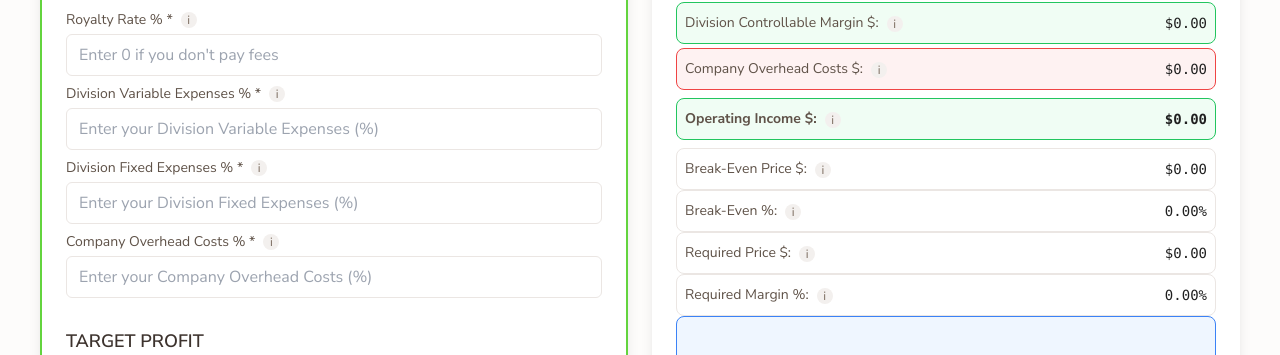
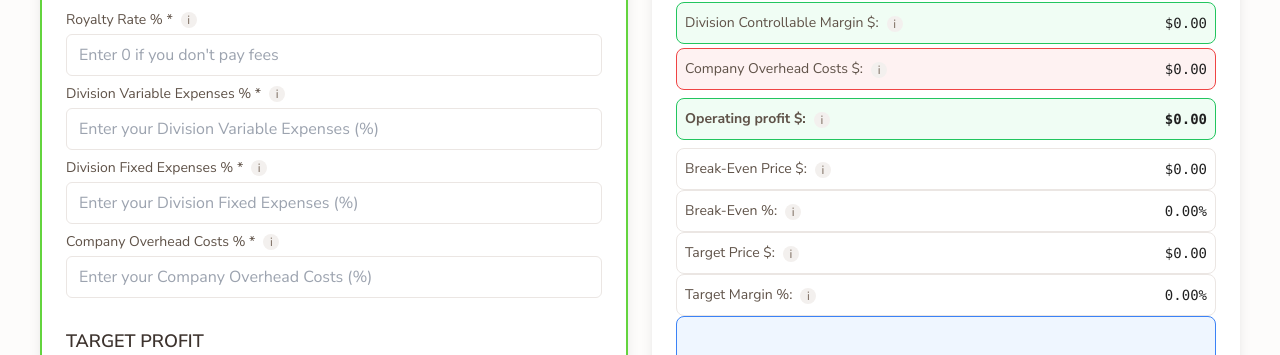
Before and after one commit to KayFernPR/Division-Calculator, a React (Vite) app: page / in a window 1280 px wide. Shown: the part 1172-1527 px from the top of the page. Built offline with nearby package versions, Linux system fonts and the light colour scheme.

Commit message:
Rename Operating Income to Operating profit, Required Price to Target Price, Required Margin to Target Margin

```diff
--- a/src/components/Calculator.jsx
+++ b/src/components/Calculator.jsx
@@ -549,7 +549,7 @@ const Calculator = () => {
               <span class="field-value">${formatCurrency(results.companyOverheadsDollars || 0)}</span>
             </div>
             <div class="field">
-              <span class="field-label">Operating Income $:</span>
+              <span class="field-label">Operating profit $:</span>
               <span class="field-value">${formatCurrency(results.operatingIncome || 0)}</span>
             </div>
             <div class="field">
@@ -561,11 +561,11 @@ const Calculator = () => {
               <span class="field-value ${results.divisionTotalBreakEven > results.yourProfitMargin ? 'warning-break-even' : ''}">${formatPercentage(results.divisionTotalBreakEven || 0)}</span>
             </div>
             <div class="field">
-              <span class="field-label">Required Price $:</span>
+              <span class="field-label">Target Price $:</span>
               <span class="field-value">${formatCurrency(results.requiredPrice || 0)}</span>
             </div>
             <div class="field">
-              <span class="field-label">Required Margin %:</span>
+              <span class="field-label">Target Margin %:</span>
               <span class="field-value">${formatPercentage(results.requiredMargin || 0)}</span>
             </div>
             <div class="field">
@@ -1259,10 +1259,10 @@ const Calculator = () => {
 
                 {/* GROUP 2: Net Profit - with increased spacing */}
                 <div className="mt-6 mb-6">
-                {/* Operating Income $ */}
+                {/* Operating profit $ */}
                 <div className="flex justify-between items-center p-2 border border-green-500 bg-green-50 rounded-lg mb-1" style={{borderWidth: '0.5px'}}>
                   <div className="flex items-center gap-2">
-                    <span className="text-sm font-medium text-neutral-700" style={{fontWeight: 'bold'}}>Operating Income $:</span>
+                    <span className="text-sm font-medium text-neutral-700" style={{fontWeight: 'bold'}}>Operating profit $:</span>
                 <div className="relative group">
                       <span className="inline-flex items-center justify-center w-4 h-4 rounded-full bg-neutral-200 text-neutral-600 text-xs cursor-help">i</span>
                       <div className="absolute bottom-full left-1/2 transform -translate-x-1/2 mb-2 px-3 py-2 bg-gray-800 text-white text-xs rounded-lg opacity-0 group-hover:opacity-100 transition-opacity duration-200 pointer-events-none z-50 max-w-xs">
@@ -1315,10 +1315,10 @@ const Calculator = () => {
                   }`}>{formatPercentage(results.divisionTotalBreakEven)}</span>
             </div>
 
-                {/* Required Price $ */}
+                {/* Target Price $ */}
                 <div className="flex justify-between items-center p-2 border border-neutral-300 bg-white  rounded-lg">
                   <div className="flex items-center gap-2">
-                    <span className="text-sm font-medium text-neutral-700 ">Required Price $:</span>
+                    <span className="text-sm font-medium text-neutral-700 ">Target Price $:</span>
                 <div className="relative group">
                       <span className="inline-flex items-center justify-center w-4 h-4 rounded-full bg-neutral-200 text-neutral-600 text-xs cursor-help">i</span>
                       <div className="absolute bottom-full left-1/2 transform -translate-x-1/2 mb-2 px-3 py-2 bg-gray-800 text-white text-xs rounded-lg opacity-0 group-hover:opacity-100 transition-opacity duration-200 pointer-events-none z-50 max-w-xs">
@@ -1330,14 +1330,14 @@ const Calculator = () => {
                   <span className="font-mono text-sm">{formatCurrency(results.requiredPrice)}</span>
             </div>
 
-                {/* Required Margin % */}
+                {/* Target Margin % */}
                 <div className="flex justify-between items-center p-2 border border-neutral-300 bg-white  rounded-lg">
                   <div className="flex items-center gap-2">
-                    <span className="text-sm font-medium text-neutral-700 ">Required Margin %:</span>
+                    <span className="text-sm font-medium text-neutral-700 ">Target Margin %:</span>
                 <div className="relative group">
                       <span className="inline-flex items-center justify-center w-4 h-4 rounded-full bg-neutral-200 text-neutral-600 text-xs cursor-help">i</span>
                       <div className="absolute bottom-full left-1/2 transform -translate-x-1/2 mb-2 px-3 py-2 bg-gray-800 text-white text-xs rounded-lg opacity-0 group-hover:opacity-100 transition-opacity duration-200 pointer-events-none z-50 max-w-xs">
-                        Profit margin percentage needed to achieve your target profit. Based on required price.
+                        Profit margin percentage needed to achieve your target profit. Based on target price.
                         <div className="absolute top-full left-1/2 transform -translate-x-1/2 border-4 border-transparent border-t-gray-800"></div>
                   </div>
                 </div>
```
